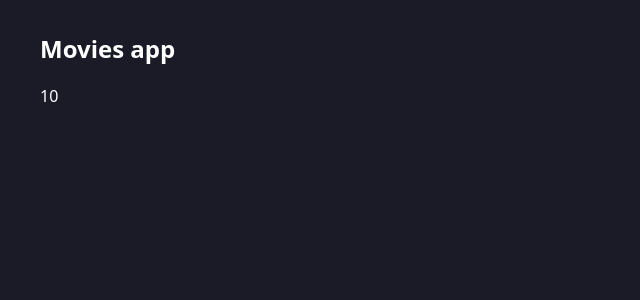
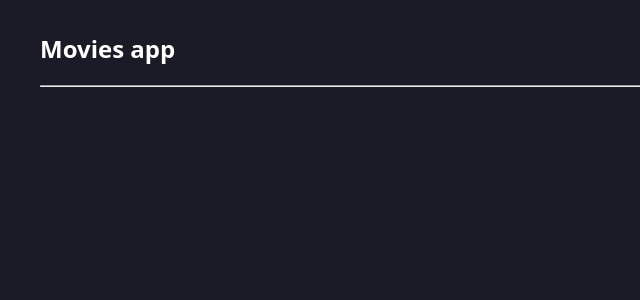
Before and after one commit to daramosn/findmovie-app, a Vue app: page / in a window 1280 px wide. Shown: the top 300 px of the page, without its empty margins (0-640 px from the left). Built offline with nearby package versions, Linux system fonts and the light colour scheme.

Commit message:
feat: add Header component

```diff
--- a/src/components/MoviesHeader.vue
+++ b/src/components/MoviesHeader.vue
@@ -3,15 +3,11 @@
     <nav>
       <h1>Movies app</h1>
     </nav>
-    <div>{{ counter }}</div>
+    <hr />
   </header>
 </template>
 
-<script lang="ts" setup>
-import { ref } from 'vue'
-
-const counter = ref(10)
-</script>
+<script lang="ts" setup></script>
 
 <style>
 .movies-header {
```
